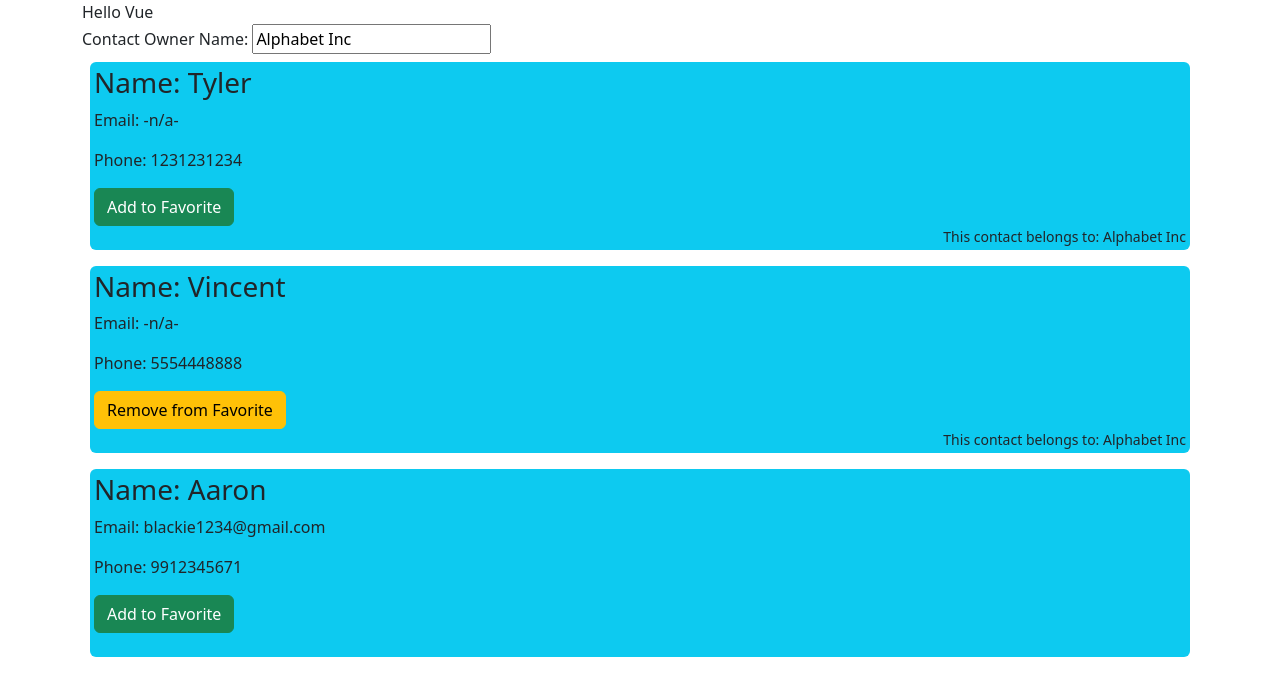
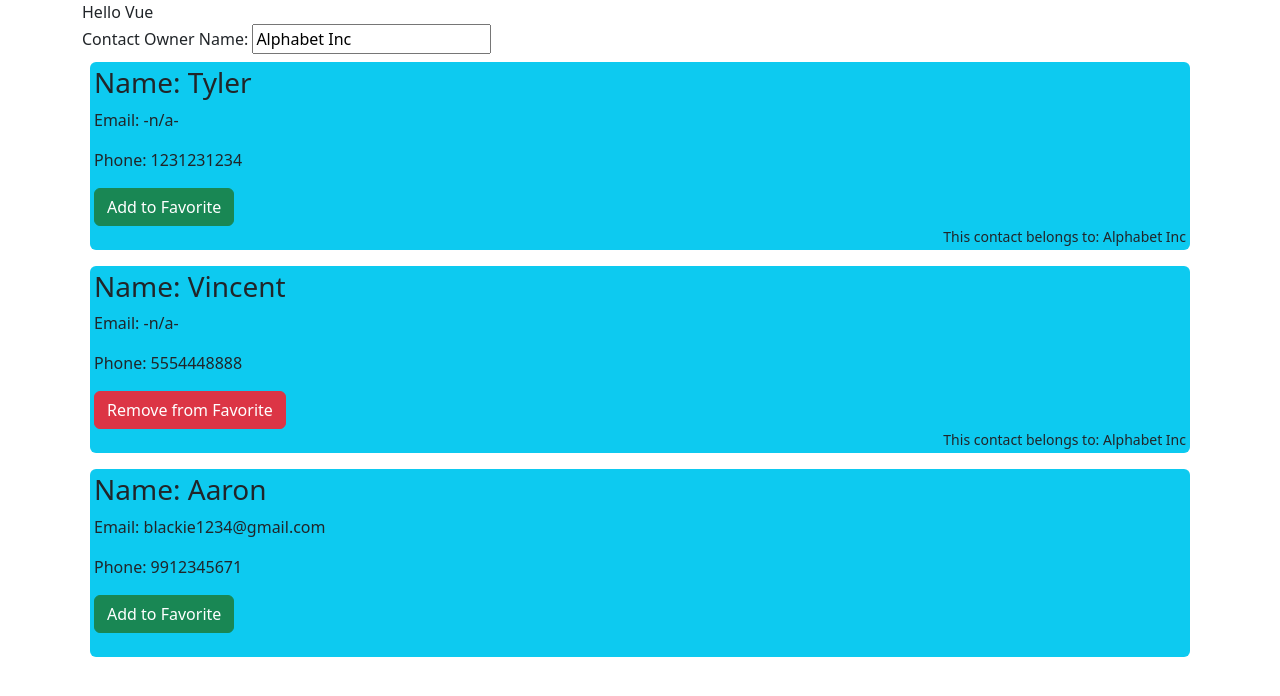
Before and after one commit to Tyler-Ke/vue-components-demo, a Vue app in the folder vue-components-demo/: page / in a window 1280 px wide. Shown: the top 696 px of the page. Built offline with nearby package versions, Linux system fonts and the light colour scheme.

Commit message:
passed prop.isFavorite through the emit

```diff
--- a/vue-components-demo/src/App.vue
+++ b/vue-components-demo/src/App.vue
@@ -10,7 +10,7 @@
                :ownername="contact.ownerName"
                :email="contact.email"
                :isFavorite="contact.isFavorite"
-               @update-favorite="contact.isFavorite = !contact.isFavorite"
+               @update-favorite="contact.isFavorite = onUpdateFavorite($event)"
             ></Contact>
          </div>
       </div>
@@ -42,7 +42,11 @@ const contacts = reactive([
       email: "blackie1234@gmail.com",
       isFavorite: false,
    },
-])
+]);
+
+function onUpdateFavorite(isFavoriteFromChildComponent) {
+   return !isFavoriteFromChildComponent;
+}
 </script>
 
 <style></style>
--- a/vue-components-demo/src/components/Contact.vue
+++ b/vue-components-demo/src/components/Contact.vue
@@ -7,7 +7,7 @@
             <p>Phone: {{ phone }}</p>
          </div>
          <div class="col-3">
-            <button @click="toggleFavorite()":class="[isFavorite ? 'btn btn-warning' : 'btn btn-success']">{{ isFavorite ? "Remove from" : "Add to" }} Favorite</button>
+            <button @click="toggleFavorite()":class="[isFavorite ? 'btn btn-danger' : 'btn btn-success']">{{ isFavorite ? "Remove from" : "Add to" }} Favorite</button>
          </div>
       </div>
       <span class="float-end small" v-if="ownername !== ''">
@@ -28,6 +28,6 @@ const props = defineProps({
 const emit = defineEmits(["update-favorite",])
 
 function toggleFavorite() {
-   emit("update-favorite");
+   emit("update-favorite", props.isFavorite);
 }
 </script>
```
